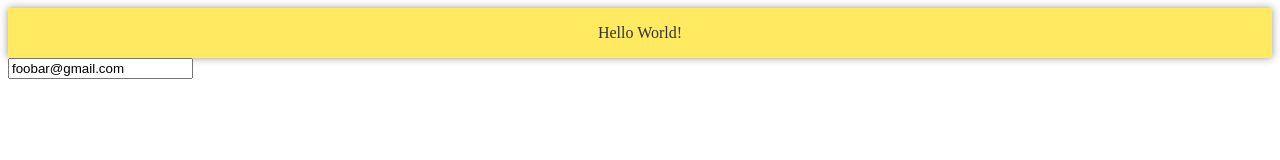
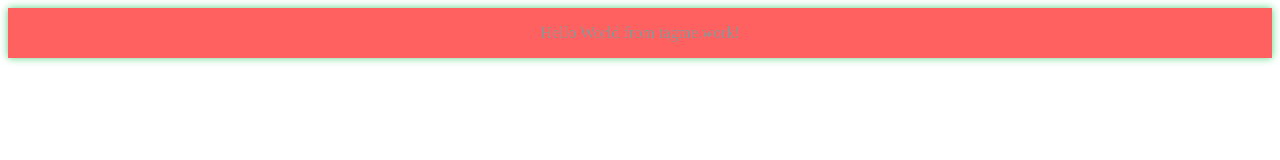
Before and after one commit to dlstanle/tagme.work, a plain HTML site: page index.html in a window 1280 px wide. Drawn offline with Linux system fonts and the light colour scheme.

Commit message:
Change Id for tagme.work

```diff
--- a/index.html
+++ b/index.html
@@ -1,26 +1,29 @@
 <!DOCTYPE html>
 <meta charset="utf-8">
+
+<head>
 <!-- Google Tag Manager -->
 <script>(function(w,d,s,l,i){w[l]=w[l]||[];w[l].push({'gtm.start':
 new Date().getTime(),event:'gtm.js'});var f=d.getElementsByTagName(s)[0],
 j=d.createElement(s),dl=l!='dataLayer'?'&l='+l:'';j.async=true;j.src=
-'https://sst-dlstanley.wl.r.appspot.com/gtm.js?id='+i+dl;f.parentNode.insertBefore(j,f);
-})(window,document,'script','dataLayer','GTM-KQWR5BJ');</script>
-<!-- End Google Tag Manager --><!-- End Google Tag Manager -->
+'/aeiou/?id='+i+dl;f.parentNode.insertBefore(j,f);
+})(window,document,'script','dataLayer','GTM-TR8VWFDK');</script>
+<!-- End Google Tag Manager -->
+</head>
 <style>
   .foo {
-    color: #333;
+    color: #969292;
     text-align: center;
     padding: 1em;
-    background: #ffea61;
-    box-shadow: 0 0 0.5em #999;
+    background: #ff6161;
+    box-shadow: 0 0 0.5em #5ad481;
   }
 </style>
-<!-- Google Tag Manager (noscript) -->
-<noscript><iframe src="https://sst-dlstanley.wl.r.appspot.com/ns.html?id=GTM-KQWR5BJ"
-height="0" width="0" style="display:none;visibility:hidden"></iframe></noscript>
-<!-- End Google Tag Manager (noscript) -->
-<div class="foo">
-  Hello World!
-</div>
-<input id="email" value="foobar@gmail.com"></input>
+
+<body>
+
+  <div class="foo">
+    Hello World from tagme.work!
+  </div>
+</body>
+<br>
```
